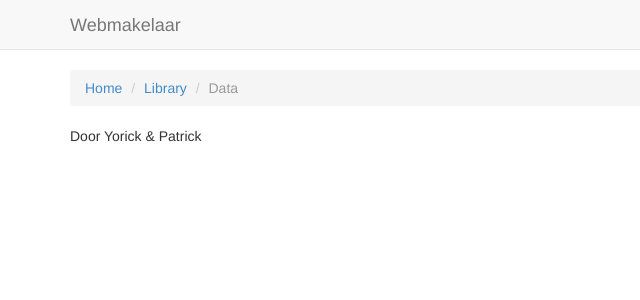
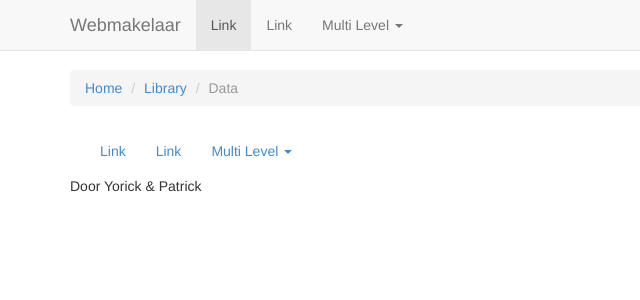
Before and after one commit to waaghals/Aggressive-Swallow, a PHP site: template src/aggressiveswallow/views/partials/navigation.phtml in a window 1280 px wide. Shown: the top 300 px of the page, without its empty margins (0-640 px from the left). Run offline with PHP 8.4, Linux system fonts and the light colour scheme; the template is opened without the code that fills it, so the values that code supplies are empty.

Commit message:
Added nested submenu's in html

```diff
--- a/public/css/custom.css
+++ b/public/css/custom.css
@@ -4,3 +4,52 @@
 */
 
 body { padding-top: 70px; }
+
+.dropdown-submenu{
+    position:relative;
+}
+
+.dropdown-submenu > .dropdown-menu
+{
+    top:0;
+    left:100%;
+    margin-top:-6px;
+    margin-left:-1px;
+    -webkit-border-radius:0 6px 6px 6px;
+    -moz-border-radius:0 6px 6px 6px;
+    border-radius:0 6px 6px 6px;
+}
+
+.dropdown-submenu:hover > .dropdown-menu{
+    display:block;
+}
+
+.dropdown-submenu > a:after{
+    display:block;
+    content:" ";
+    float:right;
+    width:0;
+    height:0;
+    border-color:transparent;
+    border-style:solid;
+    border-width:5px 0 5px 5px;
+    border-left-color:#cccccc;
+    margin-top:5px;
+    margin-right:-10px;
+}
+
+.dropdown-submenu:hover > a:after{
+    border-left-color:#ffffff;
+}
+
+.dropdown-submenu .pull-left{
+    float:none;
+}
+
+.dropdown-submenu.pull-left > .dropdown-menu{
+    left:-100%;
+    margin-left:10px;
+    -webkit-border-radius:6px 0 6px 6px;
+    -moz-border-radius:6px 0 6px 6px;
+    border-radius:6px 0 6px 6px;
+}
--- a/src/aggressiveswallow/views/partials/navigation.phtml
+++ b/src/aggressiveswallow/views/partials/navigation.phtml
@@ -12,5 +12,52 @@
         endforeach;
         ?>
     </ul>
+    <ul class="nav navbar-nav">
+        <li class="active"><a href="#">Link</a></li>
+        <li><a href="#">Link</a></li>
+        <li class="dropdown">
+            <a href="#" class="dropdown-toggle" data-toggle="dropdown">Multi Level <b class="caret"></b></a>
+            <ul class="dropdown-menu">
+                <li><a href="#">Level 1</a></li>
+                <li class="dropdown-submenu"> <a tabindex="-1" href="#">More options</a>
+                    <ul class="dropdown-menu">
+                        <li><a tabindex="-1" href="#">Level 2</a>
+                        </li>
+                        <li class="dropdown-submenu"> <a href="#">More..</a>
+                            <ul class="dropdown-menu">
+                                <li><a href="#">Level 3</a>
+                                </li>
+                                <li><a href="#">Level 3</a>
+                                </li>
+                                <li class="dropdown-submenu"> <a href="#">More..</a>
+                                    <ul class="dropdown-menu">
+                                        <li><a href="#">Level 4</a>
+                                        </li>
+                                        <li><a href="#">Level 4</a>
+                                        </li>
+                                        <li class="dropdown-submenu"> <a href="#">More..</a>
+                                            <ul class="dropdown-menu">
+                                                <li><a href="#">Level 5</a>
+                                                </li>
+                                                <li><a href="#">Level 5</a>
+                                                </li>
+                                            </ul>
+                                        </li>
+
+                                    </ul>
+                                </li>
+
+                            </ul>
+                        </li>
+                        <li><a href="#">Level 2</a>
+                        </li>
+                        <li><a href="#">Level 2</a>
+                        </li>
+                    </ul>
+                </li>
+                <li><a href="#">Level 1</a></li>
+            </ul>
+        </li>
+    </ul>
 </div>
 <!-- /.navbar-collapse -->
```
